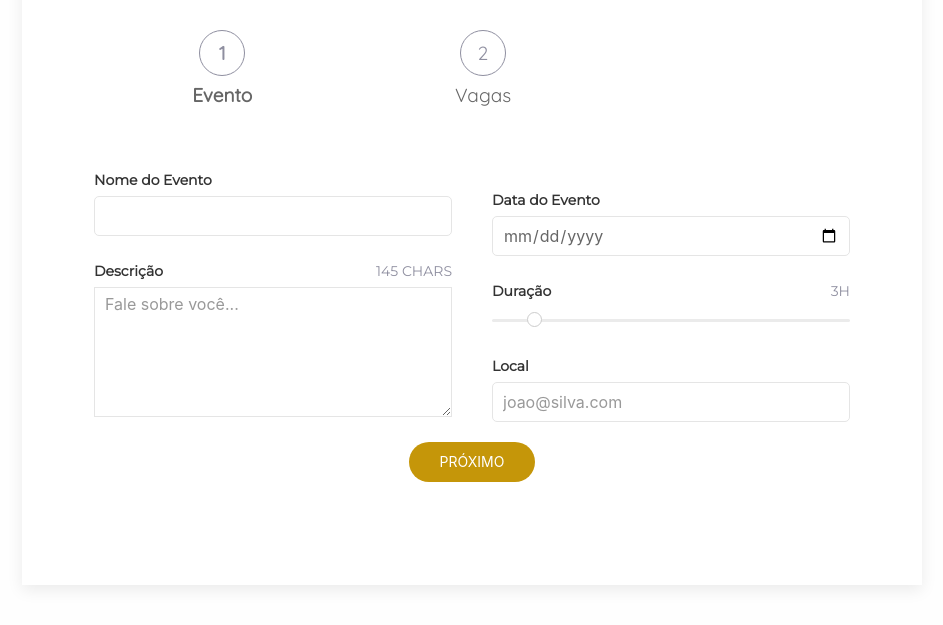
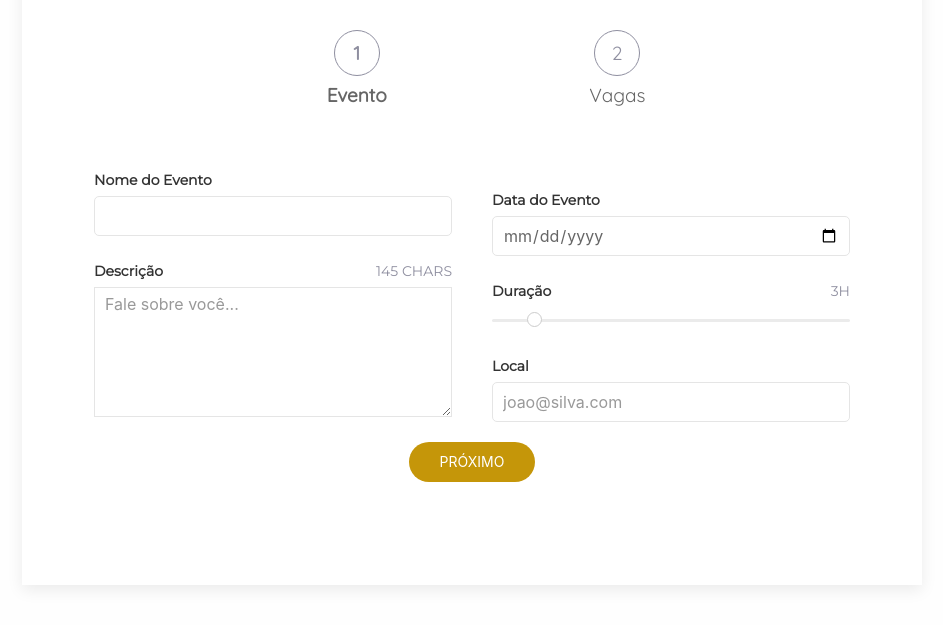
Before and after one commit to zeRonaldo/Pweb-front, a website: page src/criarevento.html in a window 1280 px wide. Shown: the part 165-790 px from the top of the page, without its empty margins (168-1111 px from the left). Drawn offline with nearby package versions, Linux system fonts and the light colour scheme.

Commit message:
bugfix: form-bico

```diff
--- a/public/assets/scss/custom.scss
+++ b/public/assets/scss/custom.scss
@@ -365,6 +365,10 @@ background: linear-gradient(214.92deg, #6FC5D6 24.51%, #99EEFF 67.7%);
   }
 }
 .new-event{
+    #progressbar{
+        display: flex;
+        justify-content: center;
+    }
     .container{
         width: 100%!important;
         max-width: 900px;
```
Also changed, not shown: public/assets/css/custom.css, 1 other file.
